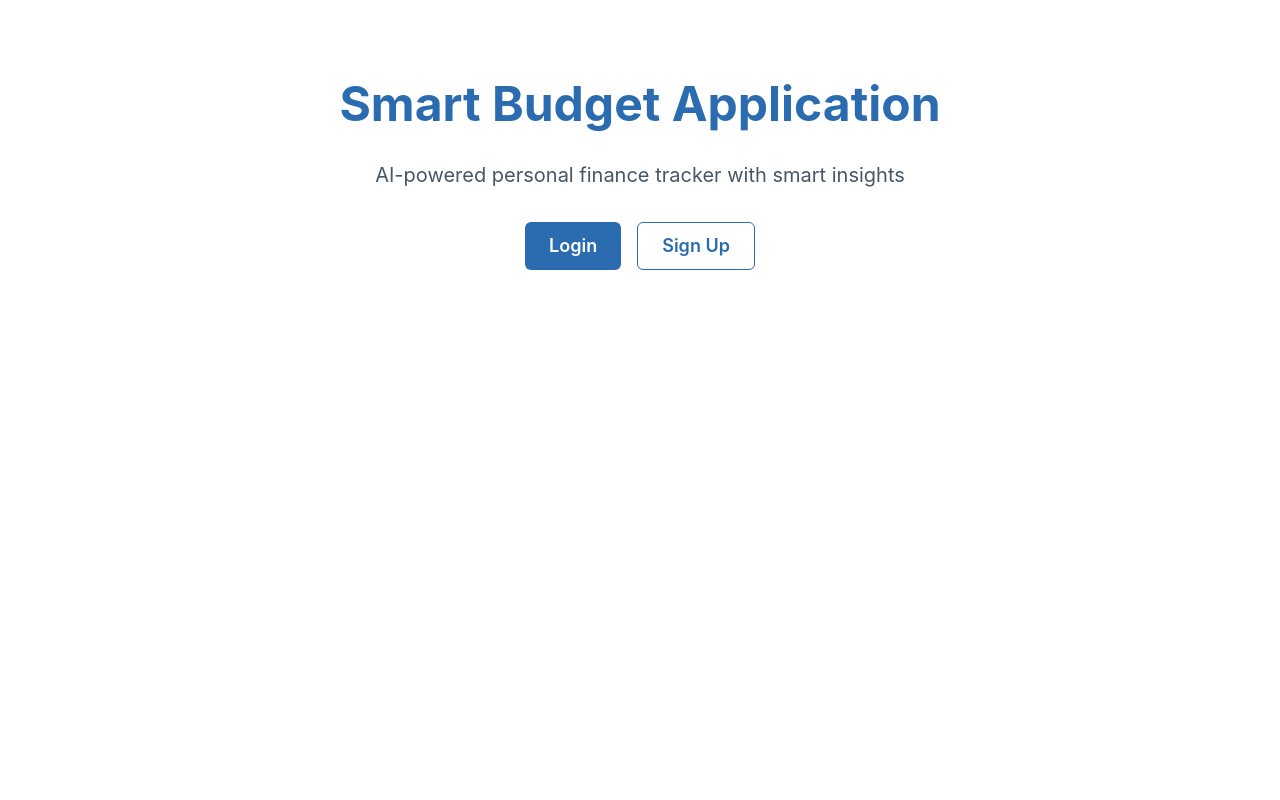
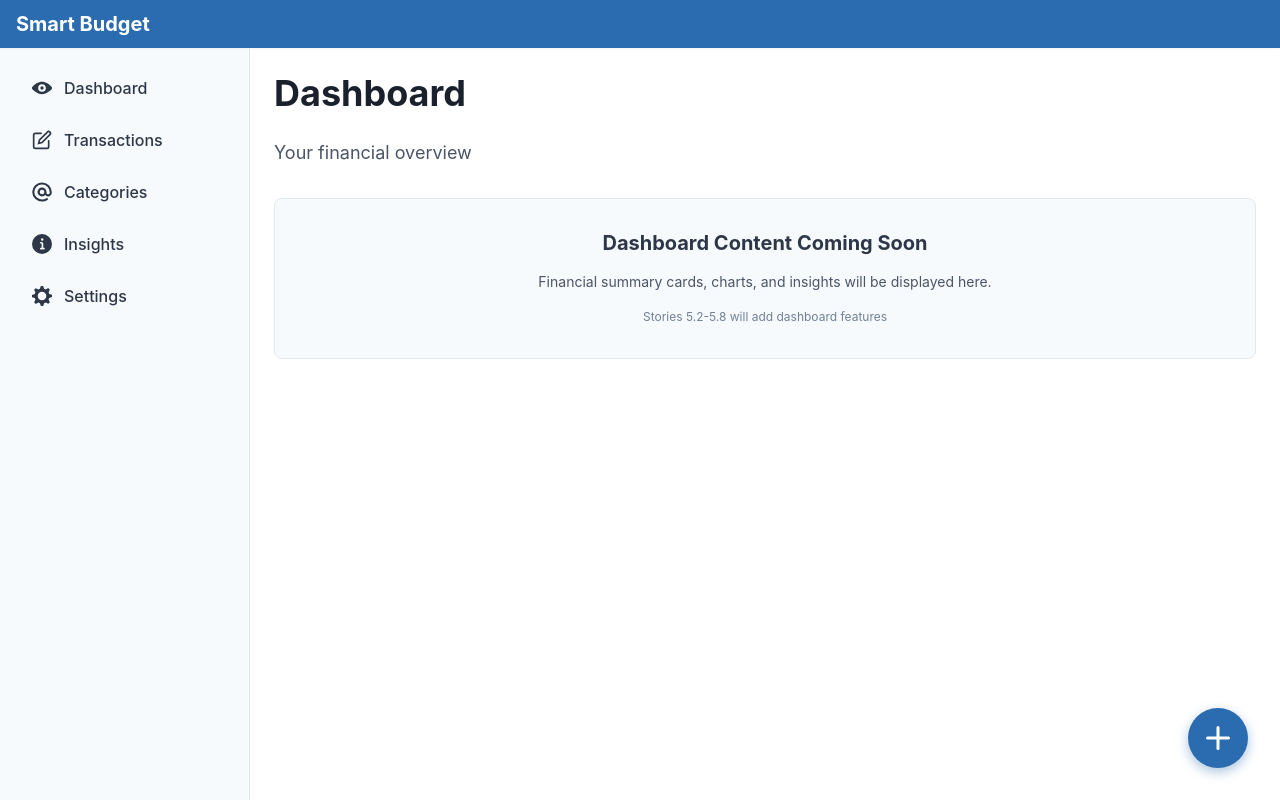
Before and after one commit to NikolayAngelov90/Smart-Budget-Application, a Next.js app: page / in a window 1280 px wide. Built offline with nearby package versions, Linux system fonts and the light colour scheme; no server answers.

Commit message:
Drafted the stories for epic 5 and implemented 5-1

```diff
--- /dev/null
+++ b/src/app/(dashboard)/layout.tsx
@@ -0,0 +1,15 @@
+import type { Metadata } from 'next';
+import { AppLayout } from '@/components/layout/AppLayout';
+
+export const metadata: Metadata = {
+  title: 'Dashboard | Smart Budget',
+  description: 'Your financial dashboard with AI-powered insights',
+};
+
+export default function DashboardLayout({
+  children,
+}: {
+  children: React.ReactNode;
+}) {
+  return <AppLayout>{children}</AppLayout>;
+}
--- /dev/null
+++ b/src/app/(dashboard)/page.tsx
@@ -0,0 +1,47 @@
+'use client';
+
+/**
+ * Dashboard Page
+ * Story 5.1: Dashboard Layout and Navigation
+ *
+ * Main dashboard landing page that displays financial overview.
+ * This page will be populated with charts and metrics in subsequent stories.
+ */
+
+import { Box, Heading, Text, VStack } from '@chakra-ui/react';
+
+export default function DashboardPage() {
+  return (
+    <Box>
+      <VStack align="start" spacing={6} mb={8}>
+        <Heading as="h1" size="xl" color="gray.800">
+          Dashboard
+        </Heading>
+        <Text fontSize="lg" color="gray.600">
+          Your financial overview
+        </Text>
+      </VStack>
+
+      {/* Placeholder for dashboard content */}
+      <Box
+        p={8}
+        bg="gray.50"
+        borderRadius="lg"
+        border="1px"
+        borderColor="gray.200"
+      >
+        <VStack spacing={4}>
+          <Heading as="h3" size="md" color="gray.700">
+            Dashboard Content Coming Soon
+          </Heading>
+          <Text fontSize="sm" textAlign="center" color="gray.600">
+            Financial summary cards, charts, and insights will be displayed here.
+          </Text>
+          <Text fontSize="xs" color="gray.500">
+            Stories 5.2-5.8 will add dashboard features
+          </Text>
+        </VStack>
+      </Box>
+    </Box>
+  );
+}
--- a/src/app/page.tsx
+++ b/src/app/page.tsx
@@ -10,6 +10,7 @@
  */
 
 import { useEffect, useState } from 'react';
+import { useRouter } from 'next/navigation';
 import Link from 'next/link';
 import {
   Container,
@@ -18,26 +19,21 @@ import {
   Button,
   VStack,
   HStack,
-  Box,
   useToast,
 } from '@chakra-ui/react';
 import { createClient } from '@/lib/supabase/client';
-import { useInactivityLogout } from '@/lib/hooks/useInactivityLogout';
-import { InactivityWarningModal } from '@/components/common/InactivityWarningModal';
 import { OnboardingModal } from '@/components/common/OnboardingModal';
 import type { User } from '@supabase/supabase-js';
 
 export default function Home() {
   const supabase = createClient();
+  const router = useRouter();
   const toast = useToast();
   const [user, setUser] = useState<User | null>(null);
   const [loading, setLoading] = useState(true);
   const [showOnboarding, setShowOnboarding] = useState(false);
 
-  // Inactivity hook (always call hooks unconditionally)
-  const { showWarning, timeRemaining, extendSession, logout } = useInactivityLogout();
-
-  // Check authentication status and onboarding status
+  // Check authentication status and redirect to dashboard if authenticated
   useEffect(() => {
     const checkUser = async () => {
       const {
@@ -46,11 +42,17 @@ export default function Home() {
       setUser(currentUser);
       setLoading(false);
 
-      // Check if user needs onboarding
+      // Story 5.1: Redirect authenticated users to dashboard
       if (currentUser) {
         const onboardingCompleted =
           currentUser.user_metadata?.onboarding_completed === true;
-        setShowOnboarding(!onboardingCompleted);
+
+        if (!onboardingCompleted) {
+          setShowOnboarding(true);
+        } else {
+          // Redirect to dashboard (default landing page for authenticated users)
+          router.push('/dashboard');
+        }
       }
     };
 
@@ -66,6 +68,7 @@ export default function Home() {
     return () => {
       subscription.unsubscribe();
     };
+    // eslint-disable-next-line react-hooks/exhaustive-deps
   }, [supabase.auth]);
 
   // Show inactivity message if redirected from logout
@@ -108,6 +111,9 @@ export default function Home() {
         duration: 3000,
         isClosable: true,
       });
+
+      // Story 5.1: Redirect to dashboard after onboarding
+      router.push('/dashboard');
     }
   };
 
@@ -119,76 +125,26 @@ export default function Home() {
     await supabase.auth.updateUser({
       data: { onboarding_completed: true },
     });
+
+    // Story 5.1: Redirect to dashboard after skipping onboarding
+    router.push('/dashboard');
   };
 
-  // Authenticated user view
-  if (!loading && user) {
+  // Show onboarding modal if user is authenticated but hasn't completed onboarding
+  if (!loading && user && showOnboarding) {
     return (
-      <>
-        <Container maxW="container.xl" py={8}>
-          {/* Header with logout button */}
-          <HStack justify="space-between" mb={12}>
-            <Heading as="h2" size="lg" color="gray.800">
-              Smart Budget Application
-            </Heading>
-            <Button
-              onClick={logout}
-              variant="outline"
-              borderColor="gray.300"
-              _hover={{ bg: 'gray.50', borderColor: '#2b6cb0' }}
-              fontWeight="medium"
-            >
-              Logout
-            </Button>
-          </HStack>
-
-          {/* Main content */}
-          <VStack spacing={8} align="center" py={12}>
-            <Heading as="h1" size="2xl" textAlign="center" color="trustBlue.500">
-              Welcome, {user.email}!
-            </Heading>
-            <Text fontSize="xl" textAlign="center" color="gray.600">
-              Your AI-powered personal finance tracker
-            </Text>
-            <Box
-              p={8}
-              bg="blue.50"
-              borderRadius="lg"
-              border="1px"
-              borderColor="blue.200"
-              maxW="2xl"
-            >
-              <VStack spacing={4}>
-                <Heading as="h3" size="md" color="gray.800">
-                  Session Active
-                </Heading>
-                <Text fontSize="sm" textAlign="center" color="gray.700">
-                  Your session is protected with automatic logout after 30 minutes of
-                  inactivity. You&apos;ll receive a warning 5 minutes before logout.
-                </Text>
-                <Text fontSize="xs" color="gray.600">
-                  Dashboard and transaction features coming in Epic 5!
-                </Text>
-              </VStack>
-            </Box>
-          </VStack>
-        </Container>
-
-        {/* Inactivity Warning Modal */}
-        <InactivityWarningModal
-          isOpen={showWarning}
-          timeRemaining={timeRemaining}
-          onExtendSession={extendSession}
-        />
-
-        {/* Onboarding Modal */}
       <OnboardingModal
         isOpen={showOnboarding}
         onComplete={handleOnboardingComplete}
         onSkip={handleOnboardingSkip}
       />
-      </>
     );
+  }
+
+  // Story 5.1: Authenticated users with completed onboarding are redirected to dashboard
+  // This view should not be shown for authenticated users
+  if (!loading && user) {
+    return null; // Redirecting to dashboard
   }
 
   // Unauthenticated user view (loading or not logged in)
--- a/src/components/layout/AppLayout.tsx
+++ b/src/components/layout/AppLayout.tsx
@@ -1,7 +1,7 @@
 'use client';
 
 import { useState } from 'react';
-import { Box, Flex } from '@chakra-ui/react';
+import { Box, Flex, useDisclosure } from '@chakra-ui/react';
 import { Header } from './Header';
 import { Sidebar } from './Sidebar';
 import { MobileNav } from './MobileNav';
@@ -14,6 +14,7 @@ interface AppLayoutProps {
 
 export function AppLayout({ children }: AppLayoutProps) {
   const [isModalOpen, setIsModalOpen] = useState(false);
+  const { isOpen: isMobileNavOpen, onOpen: onMobileNavOpen, onClose: onMobileNavClose } = useDisclosure();
 
   const handleOpenModal = () => setIsModalOpen(true);
   const handleCloseModal = () => setIsModalOpen(false);
@@ -24,16 +25,18 @@ export function AppLayout({ children }: AppLayoutProps) {
 
   return (
     <Flex direction="column" minH="100vh">
-      <Header />
+      <Header onMenuClick={onMobileNavOpen} />
       <Flex flex={1}>
         <Box display={{ base: 'none', md: 'block' }}>
           <Sidebar />
         </Box>
-        <Box flex={1} p={6}>
+        <Box flex={1} p={6} maxW="1200px" mx="auto" w="full">
           {children}
         </Box>
       </Flex>
-      <MobileNav />
+
+      {/* Mobile Navigation Drawer */}
+      <MobileNav isOpen={isMobileNavOpen} onClose={onMobileNavClose} />
 
       {/* Floating Action Button - Always visible on all pages */}
       <FloatingActionButton onClick={handleOpenModal} />
--- a/src/components/layout/Header.tsx
+++ b/src/components/layout/Header.tsx
@@ -1,14 +1,131 @@
 'use client';
 
-import { Box, Flex, Heading } from '@chakra-ui/react';
+import { useEffect, useState } from 'react';
+import { useRouter } from 'next/navigation';
+import {
+  Box,
+  Flex,
+  Heading,
+  HStack,
+  IconButton,
+  Avatar,
+  Text,
+  Button,
+  Menu,
+  MenuButton,
+  MenuList,
+  MenuItem,
+  MenuDivider,
+  useToast,
+} from '@chakra-ui/react';
+import { HamburgerIcon } from '@chakra-ui/icons';
+import { createClient } from '@/lib/supabase/client';
+import type { User } from '@supabase/supabase-js';
 
-export function Header() {
+interface HeaderProps {
+  onMenuClick?: () => void;
+}
+
+export function Header({ onMenuClick }: HeaderProps) {
+  const router = useRouter();
+  const toast = useToast();
+  const supabase = createClient();
+  const [user, setUser] = useState<User | null>(null);
+
+  useEffect(() => {
+    const getUser = async () => {
+      const {
+        data: { user: currentUser },
+      } = await supabase.auth.getUser();
+      setUser(currentUser);
+    };
+
+    getUser();
+
+    const {
+      data: { subscription },
+    } = supabase.auth.onAuthStateChange((_event, session) => {
+      setUser(session?.user ?? null);
+    });
+
+    return () => {
+      subscription.unsubscribe();
+    };
+  }, [supabase.auth]);
+
+  const handleLogout = async () => {
+    const { error } = await supabase.auth.signOut();
+    if (error) {
+      toast({
+        title: 'Error logging out',
+        description: error.message,
+        status: 'error',
+        duration: 3000,
+        isClosable: true,
+      });
+    } else {
+      router.push('/login');
+    }
+  };
+
   return (
-    <Box as="header" bg="trustBlue.500" color="white" px={4} py={3} boxShadow="sm">
-      <Flex align="center" maxW="container.xl" mx="auto">
-        <Heading as="h1" size="md">
-          Smart Budget
-        </Heading>
+    <Box
+      as="header"
+      bg="trustBlue.500"
+      color="white"
+      px={4}
+      py={3}
+      boxShadow="sm"
+      position="sticky"
+      top={0}
+      zIndex={10}
+    >
+      <Flex align="center" maxW="container.xl" mx="auto" justify="space-between">
+        {/* Left side: Hamburger menu (mobile) + Logo */}
+        <HStack spacing={3}>
+          <IconButton
+            aria-label="Open navigation menu"
+            icon={<HamburgerIcon />}
+            onClick={onMenuClick}
+            variant="ghost"
+            color="white"
+            display={{ base: 'flex', md: 'none' }}
+            _hover={{ bg: 'whiteAlpha.200' }}
+            _active={{ bg: 'whiteAlpha.300' }}
+          />
+          <Heading as="h1" size="md" fontWeight="bold">
+            Smart Budget
+          </Heading>
+        </HStack>
+
+        {/* Right side: User info + Logout */}
+        {user && (
+          <HStack spacing={4}>
+            <Menu>
+              <MenuButton
+                as={Button}
+                variant="ghost"
+                color="white"
+                _hover={{ bg: 'whiteAlpha.200' }}
+                _active={{ bg: 'whiteAlpha.300' }}
+                leftIcon={<Avatar size="sm" name={user.email || 'User'} bg="whiteAlpha.300" />}
+              >
+                <Text display={{ base: 'none', sm: 'block' }} fontSize="sm">
+                  {user.email?.split('@')[0] || 'User'}
+                </Text>
+              </MenuButton>
+              <MenuList color="gray.800">
+                <MenuItem isDisabled>
+                  <Text fontSize="sm" fontWeight="medium">
+                    {user.email}
+                  </Text>
+                </MenuItem>
+                <MenuDivider />
+                <MenuItem onClick={handleLogout}>Logout</MenuItem>
+              </MenuList>
+            </Menu>
+          </HStack>
+        )}
       </Flex>
     </Box>
   );
--- a/src/components/layout/MobileNav.tsx
+++ b/src/components/layout/MobileNav.tsx
@@ -1,23 +1,107 @@
 'use client';
 
-import { Box, Text } from '@chakra-ui/react';
+import {
+  Drawer,
+  DrawerBody,
+  DrawerHeader,
+  DrawerOverlay,
+  DrawerContent,
+  DrawerCloseButton,
+  VStack,
+  Link as ChakraLink,
+  HStack,
+  Icon,
+  Text,
+} from '@chakra-ui/react';
+import { ViewIcon, EditIcon, AtSignIcon, InfoIcon, SettingsIcon } from '@chakra-ui/icons';
+import Link from 'next/link';
+import { usePathname } from 'next/navigation';
 
-export function MobileNav() {
+const navItems = [
+  {
+    name: 'Dashboard',
+    href: '/dashboard',
+    icon: ViewIcon,
+  },
+  {
+    name: 'Transactions',
+    href: '/transactions',
+    icon: EditIcon,
+  },
+  {
+    name: 'Categories',
+    href: '/categories',
+    icon: AtSignIcon,
+  },
+  {
+    name: 'Insights',
+    href: '/insights',
+    icon: InfoIcon,
+  },
+  {
+    name: 'Settings',
+    href: '/settings',
+    icon: SettingsIcon,
+  },
+];
+
+interface MobileNavProps {
+  isOpen: boolean;
+  onClose: () => void;
+}
+
+export function MobileNav({ isOpen, onClose }: MobileNavProps) {
+  const pathname = usePathname();
+
   return (
-    <Box
-      display={{ base: 'block', md: 'none' }}
-      position="fixed"
-      bottom={0}
-      left={0}
-      right={0}
-      bg="white"
-      borderTop="1px"
-      borderColor="gray.200"
-      p={3}
-    >
-      <Text fontSize="sm" textAlign="center" color="gray.500">
-        Mobile navigation placeholder
-      </Text>
-    </Box>
+    <Drawer isOpen={isOpen} placement="left" onClose={onClose}>
+      <DrawerOverlay />
+      <DrawerContent>
+        <DrawerCloseButton />
+        <DrawerHeader borderBottomWidth="1px">Navigation</DrawerHeader>
+
+        <DrawerBody>
+          <VStack align="stretch" spacing={1} mt={4}>
+            {navItems.map((item) => {
+              const isActive = pathname === item.href;
+              return (
+                <ChakraLink
+                  key={item.href}
+                  as={Link}
+                  href={item.href}
+                  onClick={onClose}
+                  _hover={{ textDecoration: 'none' }}
+                  aria-current={isActive ? 'page' : undefined}
+                >
+                  <HStack
+                    spacing={3}
+                    p={3}
+                    borderRadius="md"
+                    bg={isActive ? 'blue.50' : 'transparent'}
+                    color={isActive ? 'trustBlue.500' : 'gray.700'}
+                    fontWeight={isActive ? 'semibold' : 'medium'}
+                    borderLeft="4px"
+                    borderLeftColor={isActive ? 'trustBlue.500' : 'transparent'}
+                    _hover={{
+                      bg: isActive ? 'blue.50' : 'gray.100',
+                      borderLeftColor: isActive ? 'trustBlue.500' : 'gray.300',
+                    }}
+                    _focus={{
+                      outline: '2px solid',
+                      outlineColor: 'trustBlue.500',
+                      outlineOffset: '2px',
+                    }}
+                    transition="all 0.2s"
+                  >
+                    <Icon as={item.icon} boxSize={5} />
+                    <Text>{item.name}</Text>
+                  </HStack>
+                </ChakraLink>
+              );
+            })}
+          </VStack>
+        </DrawerBody>
+      </DrawerContent>
+    </Drawer>
   );
 }
--- a/src/components/layout/Sidebar.tsx
+++ b/src/components/layout/Sidebar.tsx
@@ -1,14 +1,14 @@
 'use client';
 
 import { Box, VStack, Link as ChakraLink, Icon, HStack, Text } from '@chakra-ui/react';
-import { ViewIcon, EditIcon, AtSignIcon } from '@chakra-ui/icons';
+import { ViewIcon, EditIcon, AtSignIcon, InfoIcon, SettingsIcon } from '@chakra-ui/icons';
 import Link from 'next/link';
 import { usePathname } from 'next/navigation';
 
 const navItems = [
   {
     name: 'Dashboard',
-    href: '/',
+    href: '/dashboard',
     icon: ViewIcon,
   },
   {
@@ -20,6 +20,16 @@ const navItems = [
     name: 'Categories',
     href: '/categories',
     icon: AtSignIcon,
+  },
+  {
+    name: 'Insights',
+    href: '/insights',
+    icon: InfoIcon,
+  },
+  {
+    name: 'Settings',
+    href: '/settings',
+    icon: SettingsIcon,
   },
 ];
 
@@ -35,6 +45,7 @@ export function Sidebar() {
       p={4}
       borderRight="1px"
       borderColor="gray.200"
+      aria-label="Main navigation"
     >
       <VStack align="stretch" spacing={1}>
         {navItems.map((item) => {
@@ -45,18 +56,28 @@ export function Sidebar() {
               as={Link}
               href={item.href}
               _hover={{ textDecoration: 'none' }}
+              aria-current={isActive ? 'page' : undefined}
             >
               <HStack
                 spacing={3}
                 p={3}
                 borderRadius="md"
                 bg={isActive ? 'blue.50' : 'transparent'}
-                color={isActive ? 'blue.600' : 'gray.700'}
+                color={isActive ? 'trustBlue.500' : 'gray.700'}
                 fontWeight={isActive ? 'semibold' : 'medium'}
+                borderLeft="4px"
+                borderLeftColor={isActive ? 'trustBlue.500' : 'transparent'}
                 _hover={{
                   bg: isActive ? 'blue.50' : 'gray.100',
+                  borderLeftColor: isActive ? 'trustBlue.500' : 'gray.300',
+                }}
+                _focus={{
+                  outline: '2px solid',
+                  outlineColor: 'trustBlue.500',
+                  outlineOffset: '2px',
                 }}
                 transition="all 0.2s"
+                tabIndex={0}
               >
                 <Icon as={item.icon} boxSize={5} />
                 <Text>{item.name}</Text>
```
Also changed, not shown: 10 other files (tests, documents, lock files or other folders). Lines whose indentation alone changed are shown as unchanged.
